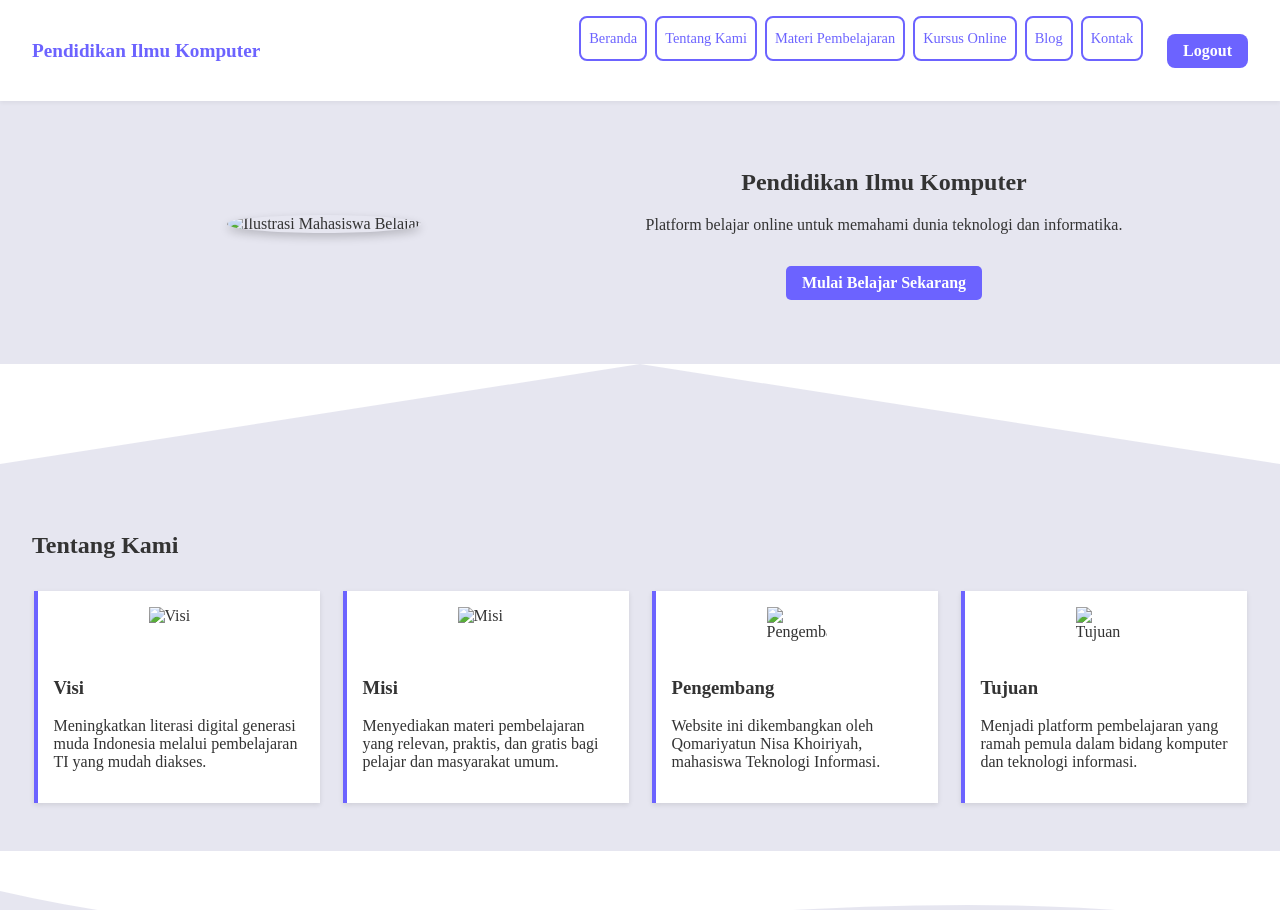
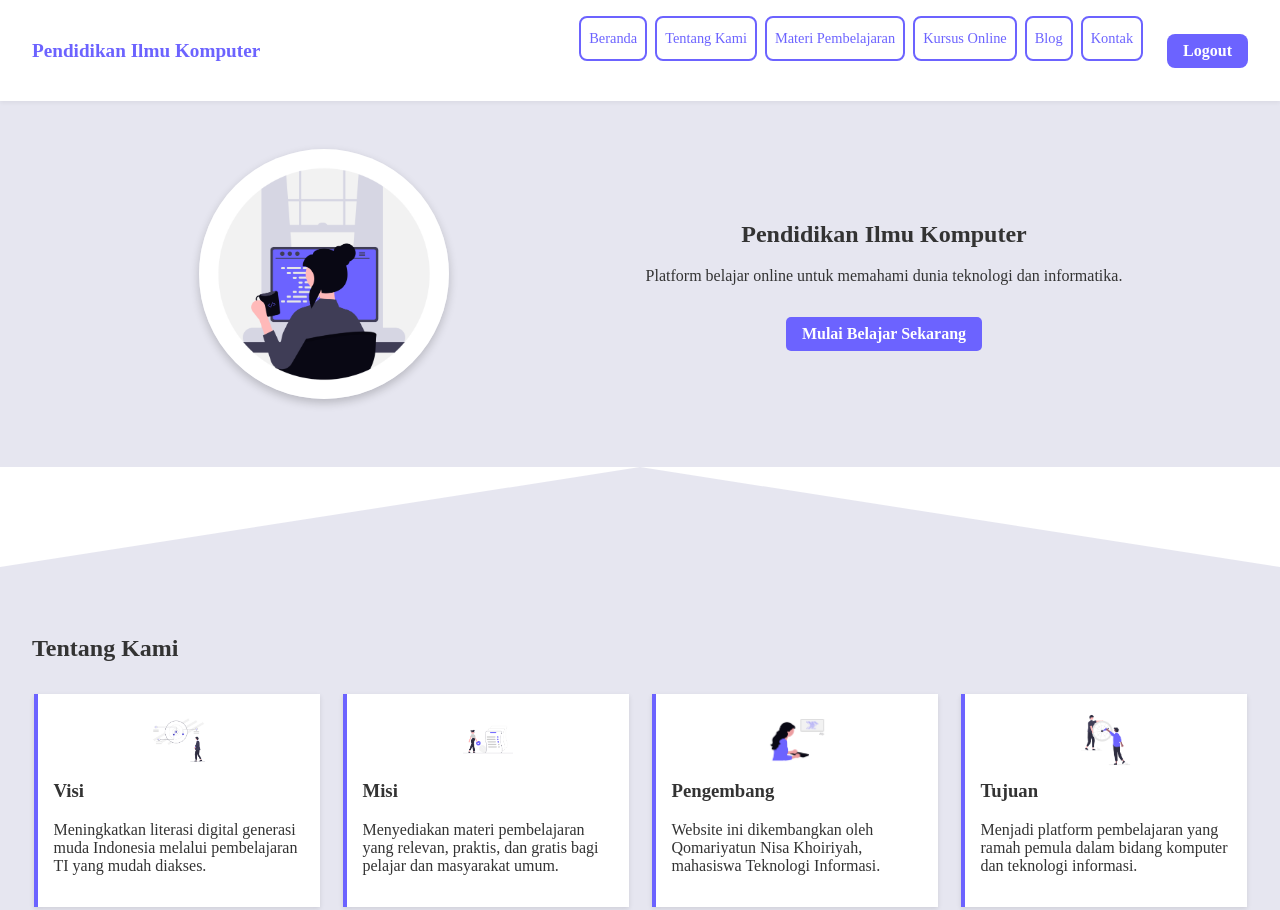
Before and after one commit to Qomariyatunnisa/uas-infrastruktur-qomariyatunnisa, a plain HTML site: page home.html in a window 1280 px wide. Shown: the top 910 px of the page. Drawn offline with nearby package versions, Linux system fonts and the light colour scheme; sample sign-in values are in the browser's storage.

Commit message:
Update home.html

```diff
--- a/home.html
+++ b/home.html
@@ -35,7 +35,7 @@
     <section id="beranda">
 <header class="hero">
   <div class="hero-image">
-    <img src="images/undraw_programmer_raqr.png" alt="Ilustrasi Mahasiswa Belajar">
+    <img src="undraw_programmer_raqr.png" alt="Ilustrasi Mahasiswa Belajar">
   </div>
   <div class="hero-text">
     <h1>Pendidikan Ilmu Komputer</h1>
@@ -56,22 +56,22 @@
   <h2>Tentang Kami</h2>
   <div class="tentang-container">
     <div class="tentang-box fade-in visible" style="transition-delay: 0s;">
-      <img src="images/visi.png" alt="Visi" class="tentang-img">
+      <img src="visi.png" alt="Visi" class="tentang-img">
       <h3>Visi</h3>
       <p>Meningkatkan literasi digital generasi muda Indonesia melalui pembelajaran TI yang mudah diakses.</p>
     </div>
     <div class="tentang-box fade-in visible" style="transition-delay: 0.2s;">
-      <img src="images/misi.png" alt="Misi" class="tentang-img">
+      <img src="misi.png" alt="Misi" class="tentang-img">
       <h3>Misi</h3>
       <p>Menyediakan materi pembelajaran yang relevan, praktis, dan gratis bagi pelajar dan masyarakat umum.</p>
     </div>
     <div class="tentang-box fade-in visible" style="transition-delay: 0.4s;">
-      <img src="images/pengembang.png" alt="Pengembang" class="tentang-img">
+      <img src="pengembang.png" alt="Pengembang" class="tentang-img">
       <h3>Pengembang</h3>
       <p>Website ini dikembangkan oleh Qomariyatun Nisa Khoiriyah, mahasiswa Teknologi Informasi.</p>
     </div>
     <div class="tentang-box fade-in visible" style="transition-delay: 0.6s;">
-      <img src="images/tujuan.png" alt="Tujuan" class="tentang-img">
+      <img src="tujuan.png" alt="Tujuan" class="tentang-img">
       <h3>Tujuan</h3>
       <p>Menjadi platform pembelajaran yang ramah pemula dalam bidang komputer dan teknologi informasi.</p>
     </div>
@@ -384,10 +384,6 @@ if umur >= 18:
 </div>
 
 
-
-
-
-
     <div class="accordion-item">
   <button class="accordion-button">Kecerdasan Buatan
     <span class="arrow">&#9654;</span> <!-- panah ▶ -->
@@ -424,7 +420,7 @@ if umur >= 18:
       <h3 class="blog-title">Tutorial Belajar Python untuk Calon Machine Learning Developer</h3>
       <p class="blog-description">Panduan menggunakan library seperti NumPy, Pandas, dan Matplotlib untuk ML developer pemula.</p>
       <div class="author-info">
-        <img src="images/dicoding1.jpg" alt="Dicoding" class="author-img">
+        <img src="dicoding1.jpg" alt="Dicoding" class="author-img">
         <div>
           <p class="author-name">Dicoding</p>
           <p class="blog-meta">Apr 2024 • ±8 min read</p>
@@ -438,7 +434,7 @@ if umur >= 18:
       <h3 class="blog-title">Tutorial Kode untuk Pemula dengan Google Colab</h3>
       <p class="blog-description">Mulai coding langsung di browser dengan Google Colab, sangat cocok untuk pembelajaran Python interaktif.</p>
       <div class="author-info">
-        <img src="images/dicoding3.jpg" alt="Dicoding" class="author-img">
+        <img src="dicoding3.jpg" alt="Dicoding" class="author-img">
         <div>
           <p class="author-name">Dicoding</p>
           <p class="blog-meta">Apr 2024 • ±7 min read</p>
@@ -452,7 +448,7 @@ if umur >= 18:
       <h3 class="blog-title">Tutorial Dasar Pemrograman Python</h3>
       <p class="blog-description">Rangkaian tutorial mulai dari sintaks hingga struktur data dasar di Python.</p>
       <div class="author-info">
-        <img src="images/petanikode4.jpg" alt="Petani Kode" class="author-img">
+        <img src="petanikode4.jpg" alt="Petani Kode" class="author-img">
         <div>
           <p class="author-name">Petani Kode</p>
           <p class="blog-meta">Mei 2017 • – </p>
```
